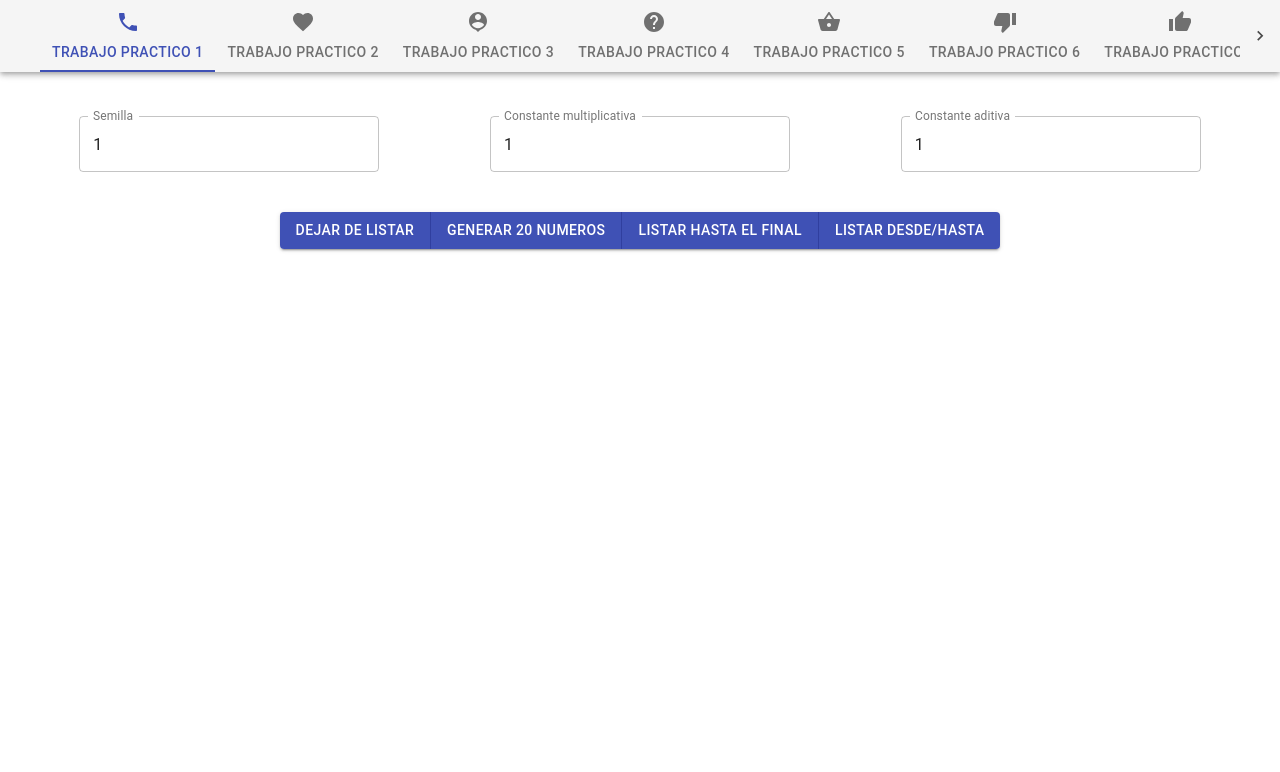
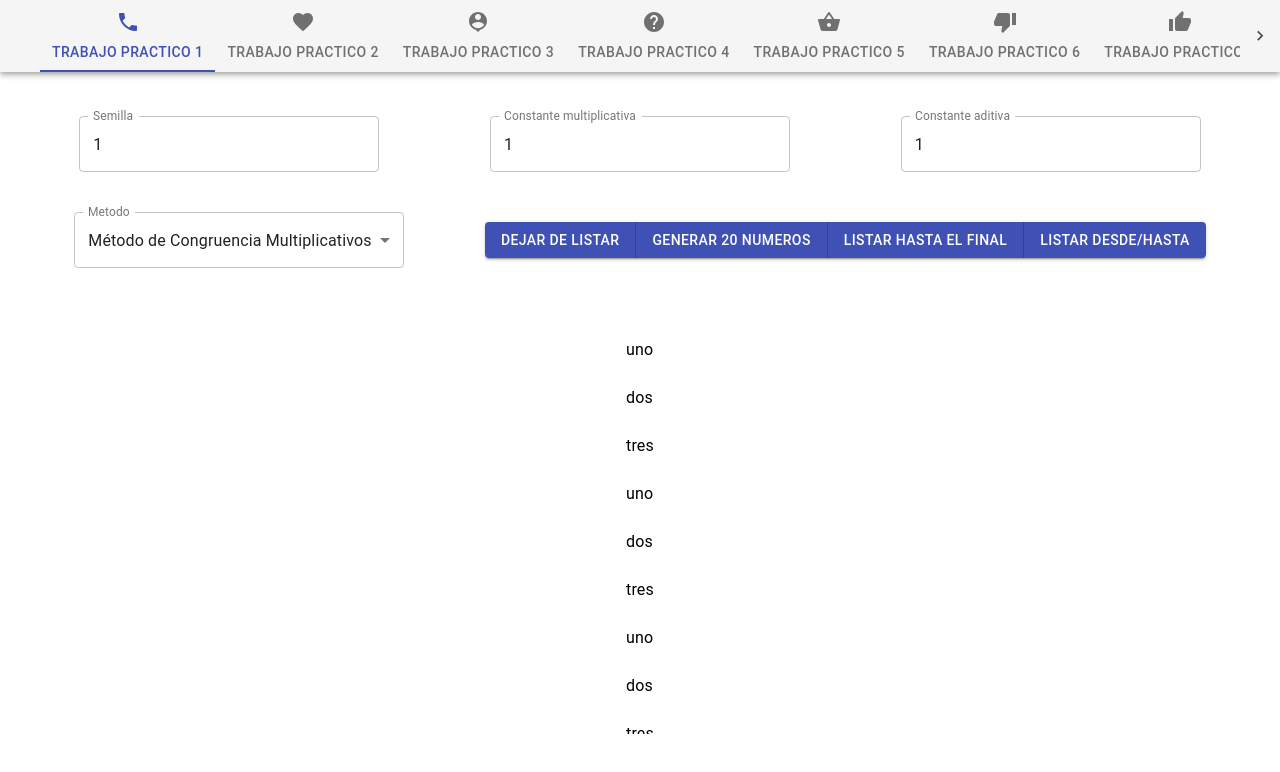
Before and after one commit to ErikGaston/SimulacionUTN2021, a React (Create React App) app in the folder simulacion/: page / in a window 1280 px wide. Shown: the top 772 px of the page. Built offline with nearby package versions, Linux system fonts and the light colour scheme.

Commit message:
maquetado tabla

```diff
--- a/simulacion/package.json
+++ b/simulacion/package.json
@@ -11,6 +11,7 @@
     "react": "^17.0.2",
     "react-dom": "^17.0.2",
     "react-scripts": "4.0.3",
+    "react-window": "^1.8.6",
     "web-vitals": "^1.1.2"
   },
   "scripts": {
--- a/simulacion/src/componentes/tp1/TrabajoPracticoUno.jsx
+++ b/simulacion/src/componentes/tp1/TrabajoPracticoUno.jsx
@@ -4,16 +4,29 @@ import Button from '@material-ui/core/Button';
 import ButtonGroup from '@material-ui/core/ButtonGroup';
 import Grid from '@material-ui/core/Grid';
 import TextField from '@material-ui/core/TextField';
+import InputLabel from '@material-ui/core/InputLabel';
+import MenuItem from '@material-ui/core/MenuItem';
+import FormHelperText from '@material-ui/core/FormHelperText';
+import FormControl from '@material-ui/core/FormControl';
+import Select from '@material-ui/core/Select';
+import List from '@material-ui/core/List';
+import ListItem from '@material-ui/core/ListItem';
+import ListItemText from '@material-ui/core/ListItemText';
+//logica
 import { dejarDeListar, generar20Numeros, listarDesdeHasta, listarHastaFinal } from './logicaFunciones';
 
 const TrabajoPracticoUno = () => {
 
     const [semilla, setSemilla] = React.useState(1)
+    const [metodo, setMetodo] = React.useState(0)
     const [constMultiplicativa, setConstMultiplicativa] = React.useState(1)
     const [constAditiva, setConstAditiva] = React.useState(1)
     const [desde, setDesde] = React.useState(1)
     const [hasta, setHasta] = React.useState(100)
 
+    const handleChangeMetodo = (e) => {
+        setMetodo(e.target.value)
+    }
 
     const handleChange = () => e => {
         const { name, value } = e.target
@@ -28,9 +41,10 @@ const TrabajoPracticoUno = () => {
         }
     }
 
+
     return (
         <div >
-            <Grid style={{ paddingTop: '20px' }} container direction={'row'} justifyContent={'center'} alignItems={'center'} alignContent={'center'} spacing={0}>
+            <Grid style={{ paddingTop: '20px' }} container direction={'row'} justifyContent={'center'} alignItems={'center'} >
                 <Grid item xs={4}>
                     <TextField
                         name={'semilla'}
@@ -73,13 +87,42 @@ const TrabajoPracticoUno = () => {
                         onInput={(e) => { e.target.value = e.target.value.replace(/[^0-9]/g, '').replace(/(\..*?)\..*/g, '$1'); }}
                     />
                 </Grid>
-                <Grid item style={{ marginTop: '40px' }}>
-                    <ButtonGroup variant="contained" color="primary" aria-label="contained primary button group">
+            </Grid>
+            <Grid container direction={'row'}  justifyContent={'center'} alignItems={'center'}  >
+                <Grid item xs={4} style={{ marginTop: '40px' }}>
+                    <FormControl variant="outlined" >
+                            <InputLabel id="demo-simple-select-outlined-label">Metodo</InputLabel>
+                            <Select
+                            labelId="demo-simple-select-outlined-label"
+                            value={metodo}
+
+                            onChange={(e)=>handleChangeMetodo(e)}
+                            label="Metodo"
+                            >
+
+                            <MenuItem value={0}>Método de Congruencia Multiplicativos</MenuItem>
+                            <MenuItem value={1}>Método de Congruencia Mixto</MenuItem>
+                            </Select>
+                    </FormControl>
+                </Grid>
+                <Grid item  style={{ marginTop: '40px'}}>
+                    <ButtonGroup variant="contained" color={metodo === 0 ? "primary" : 'secondary' } aria-label="contained primary button group">
                         <Button onClick={() => dejarDeListar()}>Dejar de Listar</Button>
                         <Button onClick={() => generar20Numeros(semilla, constMultiplicativa, constAditiva)}>Generar 20 numeros</Button>
                         <Button onClick={() => listarHastaFinal(semilla, constMultiplicativa, constAditiva)}>Listar hasta el final</Button>
                         <Button onClick={() => listarDesdeHasta(desde, hasta)}>Listar desde/hasta</Button>
                     </ButtonGroup>
+                </Grid>
+                <Grid item style={{display:'flex', justifyContent:'center', marginTop:'50px'}} xs={12} >
+                    <List style={{maxHeight:'400px', overflow:'auto'}} >
+                        {list.map((item, index) => (
+                            <ListItem key={index}>
+                                <ListItemText
+                                    primary={item}
+                                />
+                            </ListItem>
+                        )) }
+                    </List>
                 </Grid>
             </Grid>
 
@@ -88,3 +131,60 @@ const TrabajoPracticoUno = () => {
 }
 
 export default TrabajoPracticoUno;
+
+const list = [
+    'uno', 'dos', 'tres',
+    'uno', 'dos', 'tres',
+    'uno', 'dos', 'tres',
+    'uno', 'dos', 'tres',
+    'uno', 'dos', 'tres',
+    'uno', 'dos', 'tres',
+    'uno', 'dos', 'tres',
+    'uno', 'dos', 'tres',
+    'uno', 'dos', 'tres',
+    'uno', 'dos', 'tres',
+    'uno', 'dos', 'tres',
+    'uno', 'dos', 'tres',
+    'uno', 'dos', 'tres',
+    'uno', 'dos', 'tres',
+    'uno', 'dos', 'tres',
+    'uno', 'dos', 'tres',
+    'uno', 'dos', 'tres',
+    'uno', 'dos', 'tres',
+    'uno', 'dos', 'tres',
+    'uno', 'dos', 'tres',
+    'uno', 'dos', 'tres',
+    'uno', 'dos', 'tres',
+    'uno', 'dos', 'tres',
+    'uno', 'dos', 'tres',
+    'uno', 'dos', 'tres',
+    'uno', 'dos', 'tres',
+    'uno', 'dos', 'tres',
+    'uno', 'dos', 'tres',
+    'uno', 'dos', 'tres',
+    'uno', 'dos', 'tres',
+    'uno', 'dos', 'tres',
+    'uno', 'dos', 'tres',
+    'uno', 'dos', 'tres',
+    'uno', 'dos', 'tres',
+    'uno', 'dos', 'tres',
+    'uno', 'dos', 'tres',
+    'uno', 'dos', 'tres',
+    'uno', 'dos', 'tres',
+    'uno', 'dos', 'tres',
+    'uno', 'dos', 'tres',
+    'uno', 'dos', 'tres',
+    'uno', 'dos', 'tres',
+    'uno', 'dos', 'tres',
+    'uno', 'dos', 'tres',
+    'uno', 'dos', 'tres',
+    'uno', 'dos', 'tres',
+    'uno', 'dos', 'tres',
+    'uno', 'dos', 'tres',
+    'uno', 'dos', 'tres',
+    'uno', 'dos', 'tres',
+    'uno', 'dos', 'tres',
+    'uno', 'dos', 'tres',
+    'uno', 'dos', 'tres',
+    'uno', 'dos', 'tres',
+]
```
Also changed, not shown: 1 other file (tests, documents, lock files or other folders).
